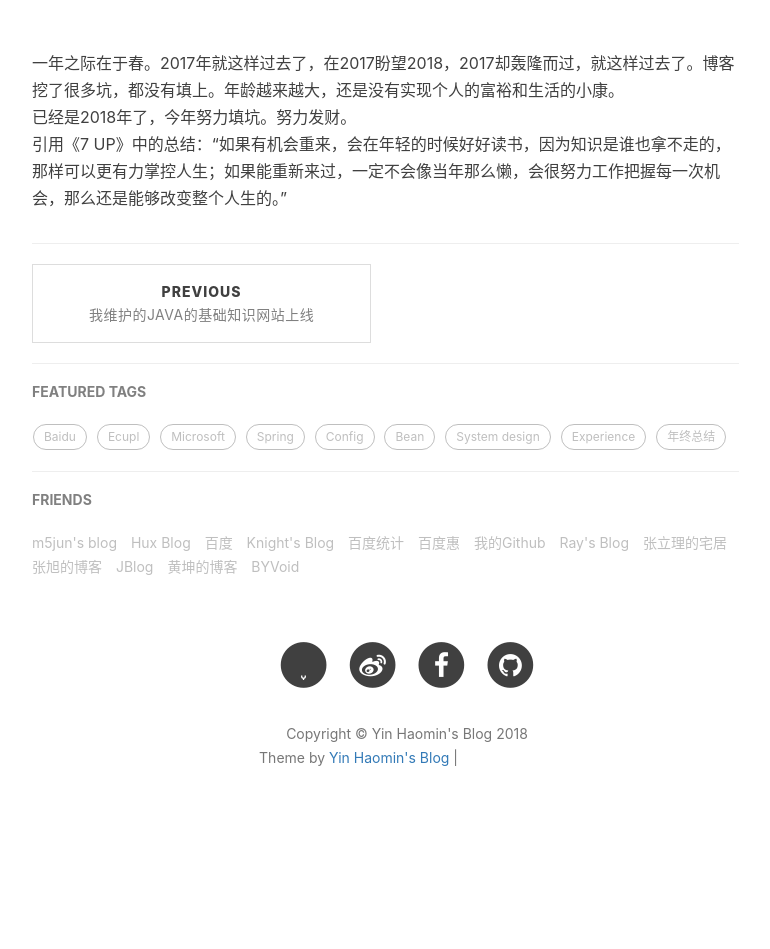
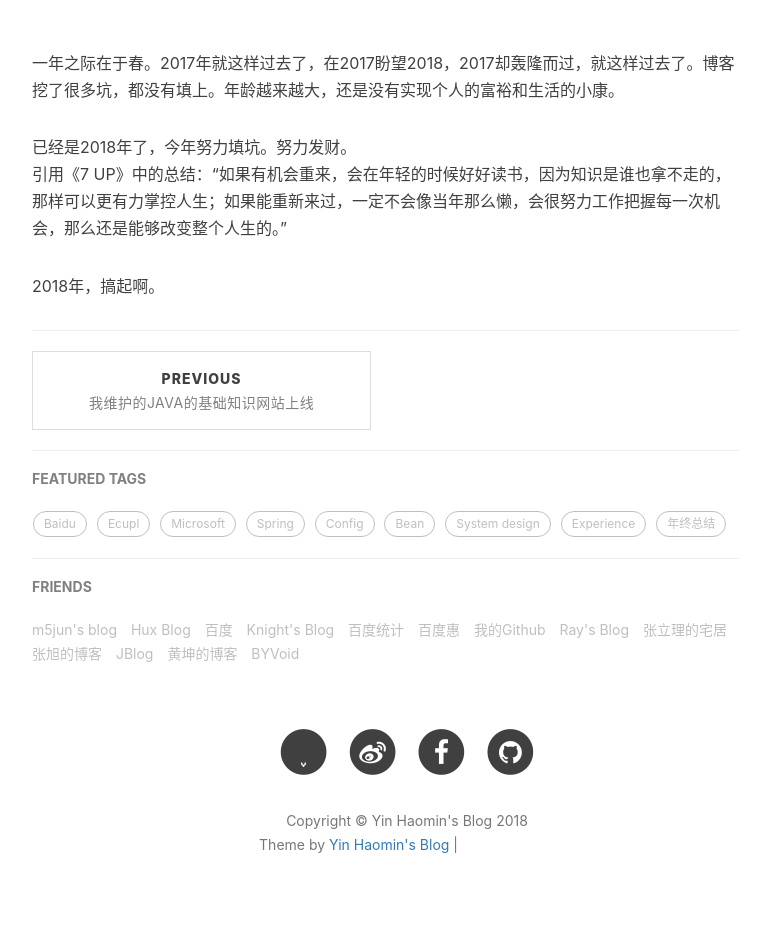
Before and after one commit to yinhaomin/yinhaomin.github.io, a Jekyll site: the page built from _posts/2018-01-01-一年之际在于春.md, in a window 1280 px wide. Shown: the part 457-1406 px from the top of the page, without its empty margins (233-1003 px from the left). Built offline with Jekyll 4.4.1, drawn with Linux system fonts in a browser that asks for light colours; nearby versions of some CDN libraries; comment, search, counter and statistics services are not loaded; before the commit the page ends 1319 px from its top, so only the background shows below that; grey boxes are pictures that could not be loaded.

Commit message:
Update 2018-01-01-一年之际在于春.md

```diff
--- a/_posts/2018-01-01-一年之际在于春.md
+++ b/_posts/2018-01-01-一年之际在于春.md
@@ -12,5 +12,8 @@ tags:
 ---
 
 一年之际在于春。2017年就这样过去了，在2017盼望2018，2017却轰隆而过，就这样过去了。博客挖了很多坑，都没有填上。年龄越来越大，还是没有实现个人的富裕和生活的小康。<br>
+
 已经是2018年了，今年努力填坑。努力发财。<br>
-引用《7 UP》中的总结：“如果有机会重来，会在年轻的时候好好读书，因为知识是谁也拿不走的，那样可以更有力掌控人生；如果能重新来过，一定不会像当年那么懒，会很努力工作把握每一次机会，那么还是能够改变整个人生的。”
+引用《7 UP》中的总结：“如果有机会重来，会在年轻的时候好好读书，因为知识是谁也拿不走的，那样可以更有力掌控人生；如果能重新来过，一定不会像当年那么懒，会很努力工作把握每一次机会，那么还是能够改变整个人生的。”<br>
+
+2018年，搞起啊。
```
